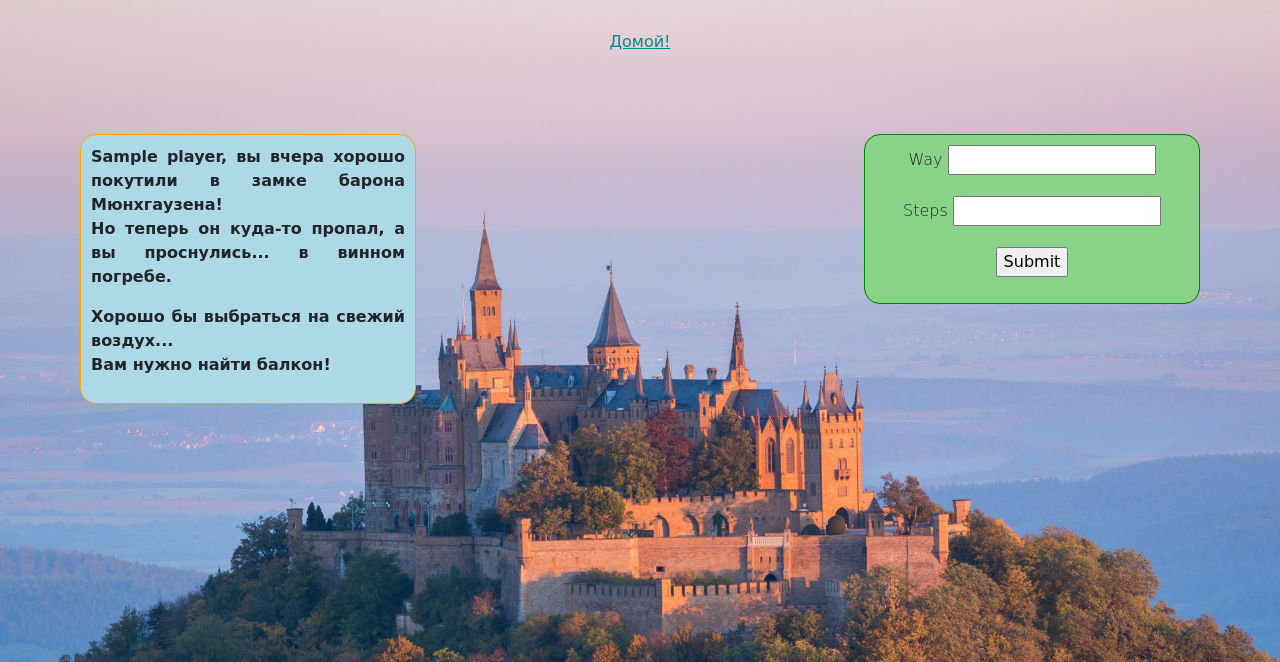
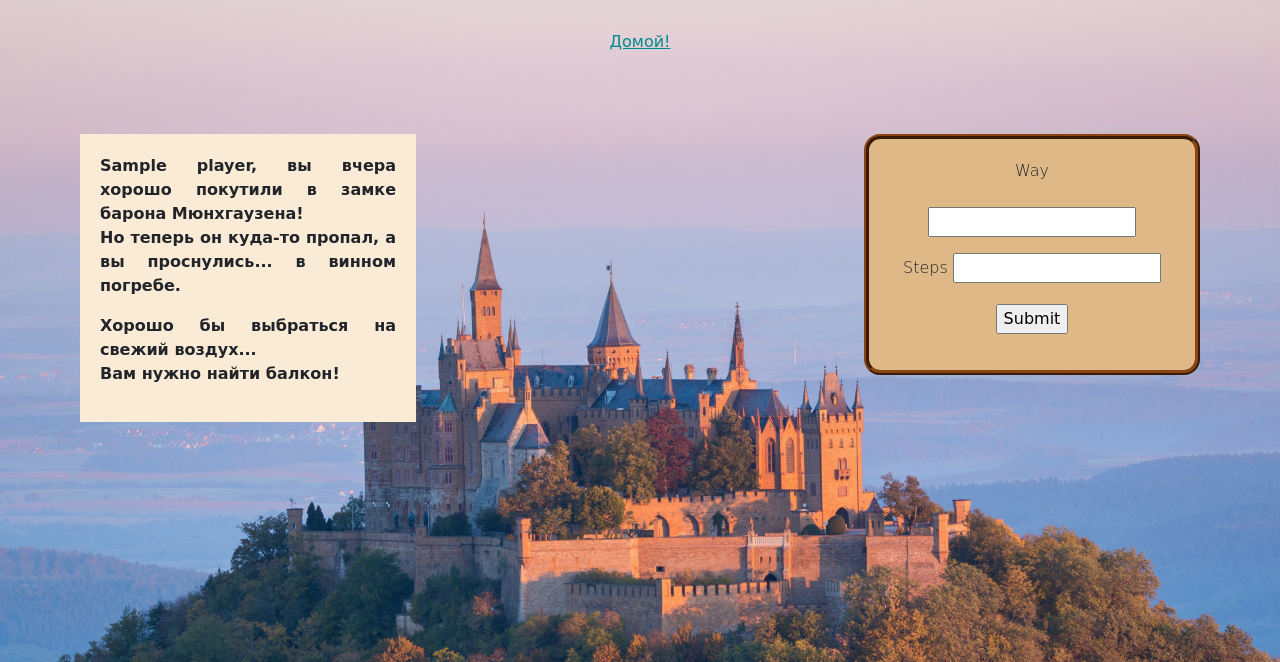
Before and after one commit to max-digit/my_progs, a Python web app: template out_of_dungeon/templates/game.html in a window 1280 px wide. Shown: the top 662 px of the page. Run offline with Jinja, Linux system fonts and the light colour scheme; the template is opened without the code that fills it: most values are stand-ins (such as "Sample title", 1, 10 or a date in 2020); form fields are guessed from the names that the template uses; some libraries are stand-ins or nearby versions.

Commit message:
Improved game's style

```diff
--- a/out_of_dungeon/out_of_dungeon.py
+++ b/out_of_dungeon/out_of_dungeon.py
@@ -156,4 +156,4 @@ class Castle(Player, metaclass=SingletonMeta):
         return f'Такой стороны света ({way}) не существует. Проверьте введенные данные'
 
     def get_congratulation(self):
-        return f"Отлично, {self.name}! Вы выбрались на {self.finish}! Свежий воздух бодрит, а барон Мюнхгаузен приветствует вас вкуснейшим завтраком!"
+        return f"Отлично, {self.name}! Вы выбрались на {self.finish}! Свежий воздух бодрит, а барон Мюнхгаузен приветствует вас вкуснейшим завтраком! (Утка. С яблоками)"
--- a/out_of_dungeon/static/style.css
+++ b/out_of_dungeon/static/style.css
@@ -10,17 +10,17 @@ body {
 .game_block {
     height: fit-content;
     width: 30%;
-    border: 1px solid;
+    border: 5px ridge;
 }
 
 .start {
-    background-color: lightgray;
+    background-color: lightblue;
     margin-right: auto;
     margin-left: auto;
     padding: 1em;
     text-align: center;
     border-radius: 20px;
-    border-color: darkgray;
+    border: none;
 }
 
 .game {
@@ -31,38 +31,60 @@ body {
 
 
 .legend {
-    border-color:orange;
-    border-radius: 1em;
-    padding: 10px;
+    border: none;
+    padding: 20px;
     text-align: justify;
-    background-color: lightblue;
+    background-color: AntiqueWhite;
     font-weight: 600;
 }
 
 .gameplay {
-    padding: 10px;
-    border-color: green;
+    padding: 20px;
+    border-color: SaddleBrown;
     border-radius: 1em;
-    background-color: #89d389;
+    background-color: burlywood;
     text-align: center;
     font-weight: 100;
 }
+
+#way {
+    background-color: tan;
+    border: 2px outset saddlebrown;
+    border-radius: 5px;
+}
+
+
+#steps {
+    background-color: AntiqueWhite;
+    border-color: saddlebrown;
+    border-radius: 5px;
+}
+
+
+#submit {
+    background-color: tan;
+    border: 2px outset saddlebrown;
+    border-radius: 5px;
+}
+
 
 .position {
     height: auto;
     width: fit-content;
     text-align: center;
+    color: whitesmoke;
     margin-left: auto;
     margin-right: auto;
     margin-top: 20px;
     margin-bottom: 20px;
     padding: 10px;
     border-radius: 10px;
-    border:1px solid green;
-    background-color:#aaff56;
+    border: inherit;
+    border-width: 2px;
+    background-color:sienna;
 
 }
 
-.btn-info {
+.btn-info:hover {
     background-color: orange;
 }
--- a/out_of_dungeon/templates/game.html
+++ b/out_of_dungeon/templates/game.html
@@ -14,12 +14,14 @@
         <div class="gameplay game_block">
             <form action="" method="post">
                 {% if form.field not in ('csrf_token', 'submit') %}
-                    <p>{{ form.way.label }} {{ form.way }}</p>
+                    <p>{{ form.way.label }}</p>
+                    <div class="way">
+                        <p>{{ form.way }}</p>
+                    </div>
                     <p>{{ form.steps.label }} {{ form.steps }}</p>
                 {% endif %}
                 <p>{{ form.submit }}</p>
             </form>
-            <div class="messages">
             {% if castle %}
                 {% for position in walk %}
                     <div class="position">
@@ -29,5 +31,4 @@
             {% endif %}
         </div>
     </div>
-    </div>
 {% endblock %}
```
Lines whose indentation alone changed are shown as unchanged.
